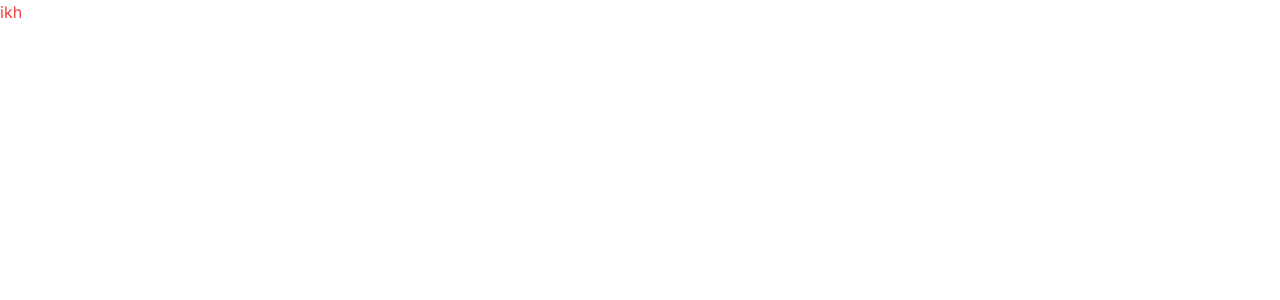
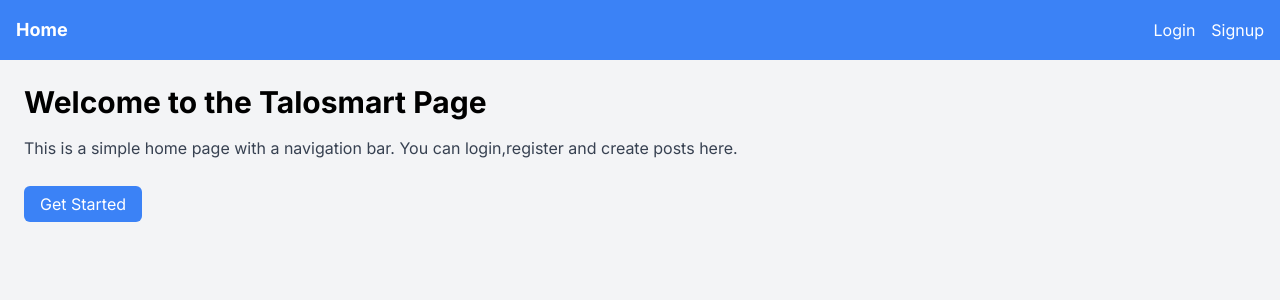
Before and after one commit to StephenAdeosun/talosmart-test, a Next.js app: page / in a window 1280 px wide. Shown: the top 300 px of the page. Built offline with nearby package versions, Linux system fonts and the light colour scheme.

Commit message:
authentication/authorization

```diff
--- a/app/create-post/page.tsx
+++ b/app/create-post/page.tsx
@@ -5,7 +5,7 @@ import PostForm from '@/components/CreatePost';
 import { useRouter } from 'next/navigation';
 import { toast, ToastContainer } from 'react-toastify';
 import 'react-toastify/dist/ReactToastify.css';
-
+import Link from 'next/link';
 const CreatePostPage: React.FC = () => {
   const [postCreated, setPostCreated] = useState(false);
   const router = useRouter();
@@ -15,16 +15,35 @@ const CreatePostPage: React.FC = () => {
     toast.success('Post created successfully!');
     // Redirect to the posts page or wherever you want after creating a post
     // For example, redirecting to the posts page:
-    router.push('/dashboard');
+    router.push('/posts?username=james_hall@gmail.com');
   };
 
   return (
-    <div>
+    <div className=" bg-gray-100 h-screen ">
+    <nav className="bg-blue-500 p-4">
+           <div className="container mx-auto flex justify-between items-center">
+             <Link href="/"className="text-white text-lg font-bold">
+               Home
+             </Link>
+             <div className="space-x-4">
+
+               <Link href="/register" className="text-white">
+                 Signup
+               </Link>
+               <Link href="/login" className="text-white">
+                 Login
+               </Link>
+             </div>
+           </div>
+         </nav>
+
+        <div className=" bg-gray-100 pt-16  h-screen ">
 
         <ToastContainer />
 
         <PostForm onCreatePostSuccess={handleCreatePostSuccess} />
     </div>
+    </div>
   );
 };
 
--- a/app/login/page.tsx
+++ b/app/login/page.tsx
@@ -5,6 +5,7 @@ import { useRouter } from 'next/navigation';
 import LoginForm from '@/components/LoginForm';
 import { toast, ToastContainer } from 'react-toastify';
 import 'react-toastify/dist/ReactToastify.css';
+import Link from 'next/link';
 const LoginPage: NextPage = () => {
   const router = useRouter();
 
@@ -16,10 +17,27 @@ const LoginPage: NextPage = () => {
   };
 
   return (
+     <div className=" bg-gray-100 h-screen ">
+ <nav className="bg-blue-500 p-4">
+        <div className="container mx-auto flex justify-between items-center">
+          <Link href="/"className="text-white text-lg font-bold">
+            Home
+          </Link>
+          <div className="space-x-4">
+
+            <Link href="/register" className="text-white">
+              Signup
+            </Link>
+          </div>
+        </div>
+      </nav>
+
      <div className=" bg-gray-100 pt-16  h-screen ">
       <ToastContainer />
       <LoginForm onLoginSuccess={handleLoginSuccess} />
     </div>
+    </div>
+
   );
 };
 
--- a/app/page.tsx
+++ b/app/page.tsx
@@ -1,11 +1,38 @@
-import React from 'react'
+// pages/index.tsx
+import React from 'react';
+import Link from 'next/link';
 
-function page() {
+const Home: React.FC = () => {
   return (
-    <div className='text-red-500'>
-        <p className='text-red-500'>ikh</p></div>
+    <div className="bg-gray-100 min-h-screen">
+      <nav className="bg-blue-500 p-4">
+        <div className="container mx-auto flex justify-between items-center">
+          <Link href="/"className="text-white text-lg font-bold">
+            Home
+          </Link>
+          <div className="space-x-4">
+            <Link href="/login"className="text-white">
+              Login
+            </Link>
+            <Link href="/register" className="text-white">
+              Signup
+            </Link>
+          </div>
+        </div>
+      </nav>
+      <div className="container mx-auto p-6">
+        <h1 className="text-3xl font-bold mb-4">Welcome to the Talosmart Page</h1>
+        <p className="text-gray-700">
+          This is a simple home page with a navigation bar. You can login,register and create posts here.
+        </p>
+        <div className="mt-8">
+          <Link href="/register" className="bg-blue-500 text-white px-4 py-2 rounded-md">
+             Get Started
+          </Link>
+        </div>
+      </div>
+    </div>
+  );
+};
 
-  )
-}
-
-export default page
+export default Home;
--- a/app/posts/page.tsx
+++ b/app/posts/page.tsx
@@ -2,10 +2,23 @@
 "use client";
 import React from 'react';
 import PostsPage from '@/components/PostsPage';
-
+import Link from 'next/link';
 const Posts: React.FC = () => {
   return (
     <div>
+       <nav className="bg-blue-500 p-4">
+        <div className="container mx-auto flex justify-between items-center">
+          <Link href="/"className="text-white text-lg font-bold">
+            Home
+          </Link>
+          <div className="space-x-4">
+            <Link href="/create-post"className="text-white">
+              Create Post
+            </Link>
+
+          </div>
+        </div>
+      </nav>
       {/* Display the PostsPage component */}
       <PostsPage />
     </div>
--- a/app/register/page.tsx
+++ b/app/register/page.tsx
@@ -3,7 +3,7 @@
 import { NextPage } from 'next';
 import { useRouter } from 'next/navigation';
 import RegistrationForm from '@/components/SignUpForm';
-
+import Link from 'next/link';
 const RegisterPage: NextPage = () => {
   const router = useRouter();
 
@@ -14,8 +14,24 @@ const RegisterPage: NextPage = () => {
   };
 
   return (
+     <div className=" bg-gray-100   h-screen ">
+       <nav className="bg-blue-500 p-4">
+        <div className="container mx-auto flex justify-between items-center">
+          <Link href="/"className="text-white text-lg font-bold">
+            Home
+          </Link>
+          <div className="space-x-4">
+            <Link href="/login"className="text-white">
+              Login
+            </Link>
+
+          </div>
+        </div>
+      </nav>
      <div className=" bg-gray-100 pt-16  h-screen ">
+
       <RegistrationForm onRegisterSuccess={handleRegisterSuccess} />
+    </div>
     </div>
   );
 };
```
